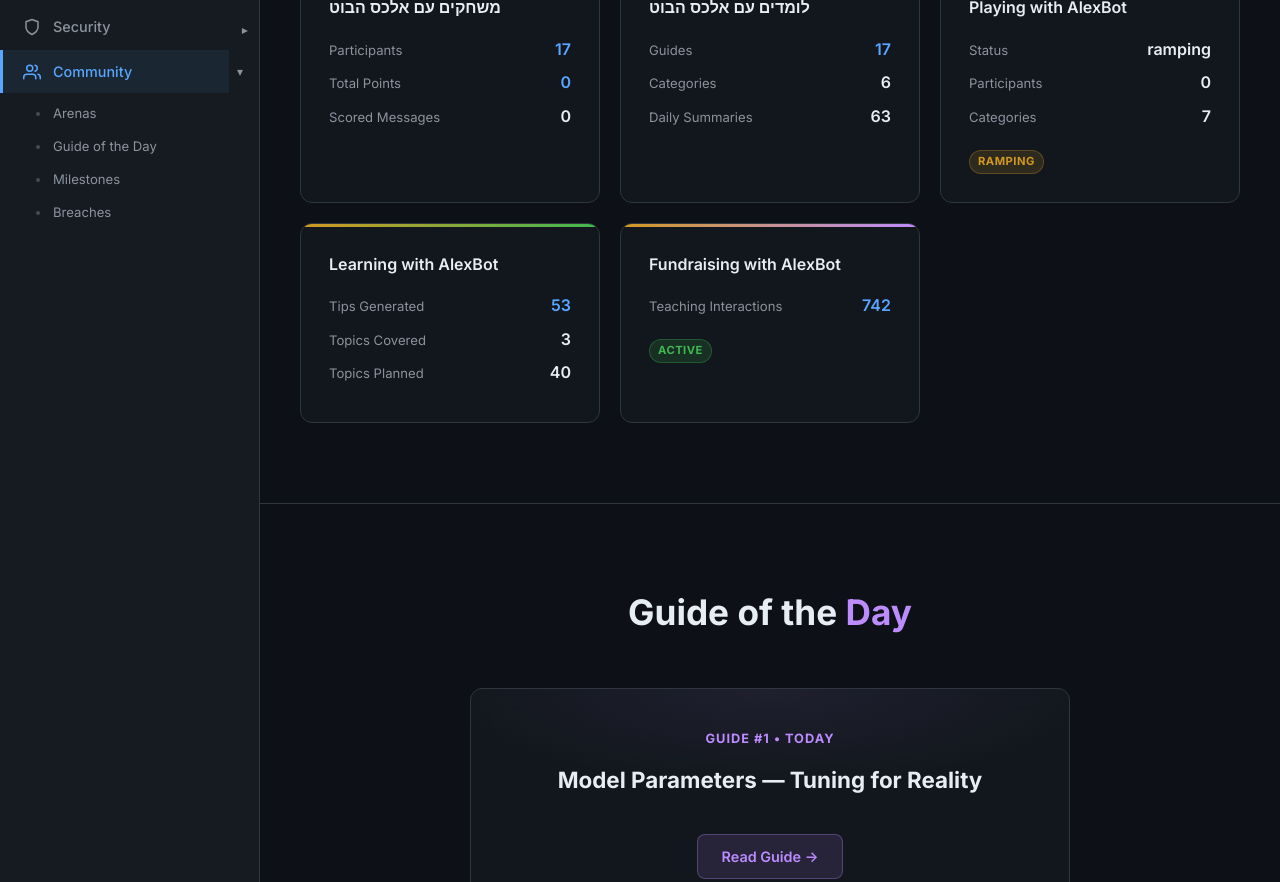
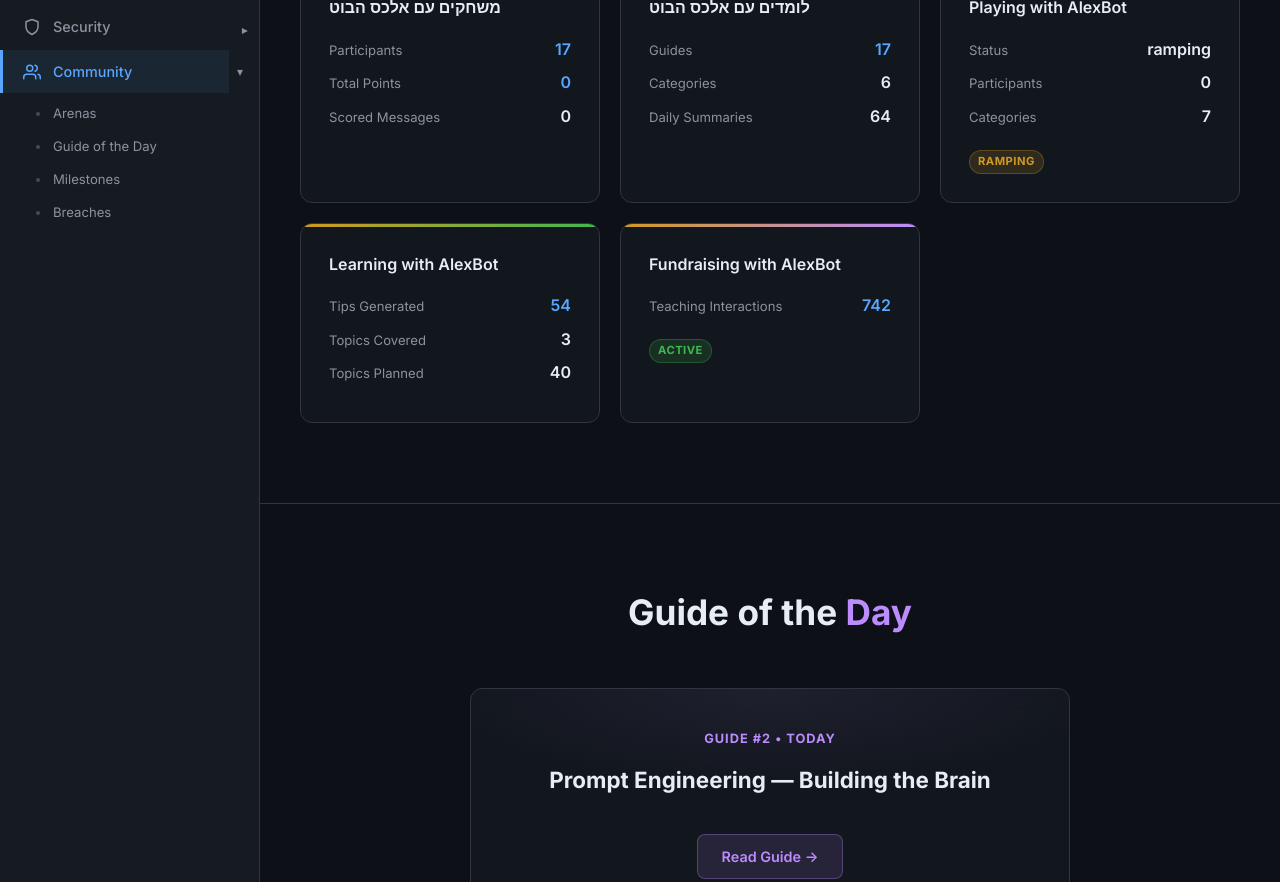
Before and after one commit to alexliv1234/alexbot-public, a Jekyll site: the page built from docs/community.html, in a window 1280 px wide and 1400 px high, scrolled down 450 px. Shown: the part 154-1036 px from the top of the window. Built offline with Jekyll 4.4.1, drawn with Linux system fonts in a browser that asks for light colours; some of the changed text lies outside the part shown.

Commit message:
📊 Auto-update community stats (2026-05-09_05-00)
Hebrew Playing: 17 players /  pts
Guides: 17 published | International: 0 playing

```diff
--- a/docs/assets/groups-data.json
+++ b/docs/assets/groups-data.json
@@ -1,6 +1,6 @@
 {
-  "lastUpdated": "2026-05-08",
-  "timestamp": "2026-05-08T17:02Z",
+  "lastUpdated": "2026-05-09",
+  "timestamp": "2026-05-09T02:00Z",
   "hebrewPlaying": {
     "name": "משחקים עם אלכס הבוט",
     "participants": 17,
@@ -12,7 +12,7 @@
     "name": "לומדים עם אלכס הבוט",
     "guides": 17,
     "categories": 6,
-    "dailySummaries": 63,
+    "dailySummaries": 64,
     "qaExchanges": 3
   },
   "intlPlaying": {
@@ -23,7 +23,7 @@
   },
   "intlLearning": {
     "name": "Learning with AlexBot",
-    "tipsGenerated": 53,
+    "tipsGenerated": 54,
     "topicsCovered": 3,
     "topicsPlanned": 40,
     "deliveryFailures": 1
@@ -53,9 +53,9 @@
     }
   ],
   "guideOfTheDay": {
-    "num": 1,
-    "title": "Model Parameters — Tuning for Reality",
-    "slug": "01-model-parameters"
+    "num": 2,
+    "title": "Prompt Engineering — Building the Brain",
+    "slug": "02-prompt-engineering"
   },
   "communityMilestones": [
     {
```
